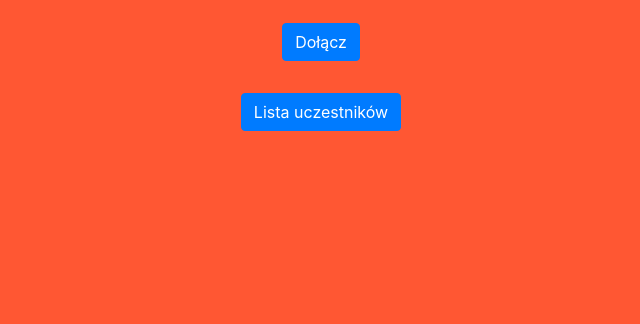
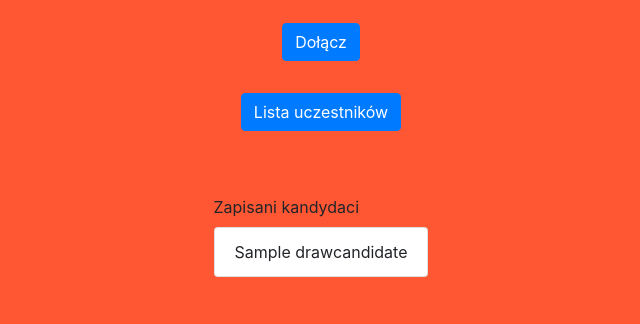
Before and after one commit to Fisent/maszyna_losujaca, a Django app: page / in a window 1280 px wide. Shown: the part 145-469 px from the top of the page, without its empty margins (319-959 px from the left). Run offline with Django 3.2, Linux system fonts and the light colour scheme; tables that the repository leaves empty hold one stand-in row (values such as "Sample post").

Commit message:
Candidates list added

```diff
--- a/maszyna_losujaca_projekt/maszyna_losujaca_app/models.py
+++ b/maszyna_losujaca_projekt/maszyna_losujaca_app/models.py
@@ -10,3 +10,6 @@ class DrawCandidate(models.Model):
     name = models.CharField(max_length=100)
     password = models.CharField(max_length=100)
     recipient = models.ForeignKey("DrawCandidate", on_delete=models.DO_NOTHING, null=True)
+
+    def __str__(self):
+        return str(self.name) + ", daje prezent " + (self.recipient.name if self.recipient else "nikomu")
--- a/maszyna_losujaca_projekt/maszyna_losujaca_app/templates/maszyna_losujaca_app/index.html
+++ b/maszyna_losujaca_projekt/maszyna_losujaca_app/templates/maszyna_losujaca_app/index.html
@@ -26,6 +26,18 @@
       <div class="p-3"><a role="button" class="btn btn-primary" href="candidate_list">Lista uczestników</a></div>
     </div>
 
+
+    <div class="d-flex justify-content-center">
+      <div class="p-5">
+        <label for="candidate_list">Zapisani kandydaci</label>
+        <ul class="list-group" id="candidate_list">
+        {% for candidate in candidates %}
+            <li class="list-group-item">{{ candidate.name }}</li>
+        {% endfor %}
+        </ul>
+      </div>
+    </div>
+
     <script src="https://cdn.jsdelivr.net/npm/jquery@3.5.1/dist/jquery.slim.min.js" integrity="sha384-DfXdz2htPH0lsSSs5nCTpuj/zy4C+OGpamoFVy38MVBnE+IbbVYUew+OrCXaRkfj" crossorigin="anonymous"></script>
     <script src="https://cdn.jsdelivr.net/npm/bootstrap@4.6.1/dist/js/bootstrap.bundle.min.js" integrity="sha384-fQybjgWLrvvRgtW6bFlB7jaZrFsaBXjsOMm/tB9LTS58ONXgqbR9W8oWht/amnpF" crossorigin="anonymous"></script>
   </body>
--- a/maszyna_losujaca_projekt/maszyna_losujaca_app/urls.py
+++ b/maszyna_losujaca_projekt/maszyna_losujaca_app/urls.py
@@ -4,5 +4,5 @@ from . import views
 
 urlpatterns = [
     path('', views.index, name='index'),
-    path('join', views.join, name='join'),
+    path('join', views.join, name='join')
 ]
--- a/maszyna_losujaca_projekt/maszyna_losujaca_app/views.py
+++ b/maszyna_losujaca_projekt/maszyna_losujaca_app/views.py
@@ -5,7 +5,8 @@ from .models import DrawCandidate
 
 
 def index(request):
-    return render(request, 'maszyna_losujaca_app/index.html', {})
+    candidates = DrawCandidate.objects.all()
+    return render(request, 'maszyna_losujaca_app/index.html', {'candidates': candidates})
 
 
 def join(request):
```
